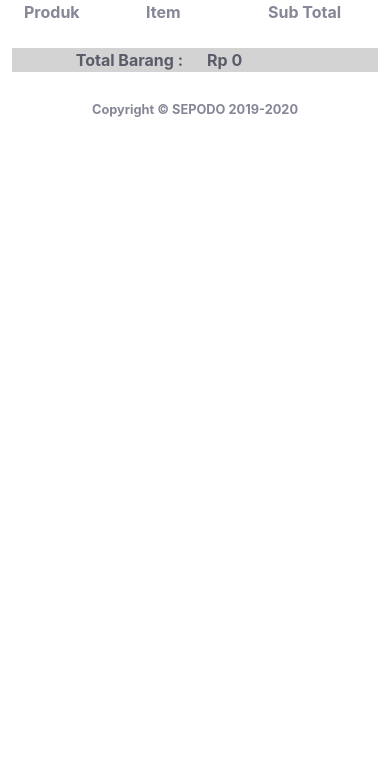
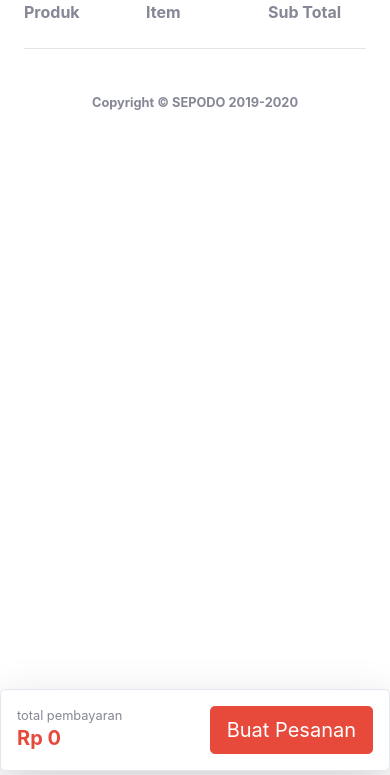
Before and after one commit to dataxu-tech/phpEcomm, a CodeIgniter app: page /PhpEcomm/home/checkout in a window 390 px wide. Shown: the part 69-844 px from the top of the page. Run offline with CodeIgniter, Linux system fonts and the light colour scheme; data comes from the database, SQL or seed files in the repository; some libraries are stand-ins or nearby versions.

Commit message:
fitur checkout

```diff
--- a/application/controllers/Home.php
+++ b/application/controllers/Home.php
@@ -81,10 +81,13 @@
 		$data['user'] 		= $this->user;
 		$data['backArrow']	= 'home/myCart';
 		$data['title']		= 'Checkout';
+		$data['button']		= 'Buat Pesanan';
 
 		$this->load->view('store/templates/header',$data);
 		$this->load->view('store/templates/order_topbar',$data);
 		$this->load->view('store/checkout',$data);
 		$this->load->view('store/templates/footer');
 	}
+
+
 }
--- a/application/views/store/checkout.php
+++ b/application/views/store/checkout.php
@@ -56,11 +56,28 @@
 	</div>
   </div>
   <?php endforeach; ?>
-	<div class="row justify-content-center mt-4" style="background-color: #D3D3D3 ">
-		<div class="col-6 text-right text-dark font-weight-bolder">Total Barang :</div>
-		<div class="col-6 text-dark font-weight-bolder text-left">
-			Rp <?= number_format($this->cart->total(),0,',','.'); ?>
-		</div>
+	<hr>
+	<div class="d-lg-none">
+		<nav class="navbar navbar-expand-lg navbar-light shadow-lg mb-1 bg-white rounded border fixed-bottom">
+		    <ul class="d-flex flex-column navbar-nav mr-auto">
+		      <li class="nav-item active">
+		      	<small>total pembayaran</small>
+
+		      </li>
+		      <li class="nav-item font-weight-bolder text-danger h5">
+		        Rp <?= number_format($this->cart->total(),0,',','.'); ?>
+		      </li>
+		    </ul>
+		    <form class="form-inline my-2 my-lg-0" method="post" action="<?= base_url('home/payment') ?>">
+		      <?php foreach ($this->cart->contents() as $items): ?>
+		      <input type="hidden" name="rowid" value="<?= $items['rowid']; ?>">
+		      <input type="hidden" name="rowid" value="<?= $items['name']; ?>">
+	          <input type="hidden" name="qty" value="<?= $items['qty']; ?>">
+	          <?php endforeach; ?>
+		      <input type="hidden" name="qty" value="<?= $this->cart->total();?>">
+		      <button type="button" class="btn btn-danger btn-lg">Buat Pesanan</button>
+		    </form>
+
+		</nav>
 	</div>
-
 </div>
--- a/application/views/store/single_product.php
+++ b/application/views/store/single_product.php
@@ -1,7 +1,7 @@
 <div class="container-fluid">
     <div class="row">
         <div class="col-12 px-auto text-center bg-dark mt-3">
-            <h3 class="font-weight-bolder text-uppercase text-light"><?= $title ?></h3>
+            <h1 class=" h3 font-weight-bolder text-uppercase text-light"><?= $title ?></h1>
         </div>
     </div>
     <div class="row mt-2">
--- a/application/views/store/templates/order_topbar.php
+++ b/application/views/store/templates/order_topbar.php
@@ -3,5 +3,5 @@
 	<a class="navbar-brand" href="<?= base_url($backArrow); ?>">
 	<i class="fas fa-share fa-2x fa-rotate-180" style="color: #A9A9A9"></i>
 	</a>
-	<h4 class="mr-auto"><?= $title ?></h4>
+	<h1 class="mr-auto h4"><?= $title ?></h1>
 </nav>
```
Also changed, not shown: application/views/store/my_cart.php (+22 -13 lines), application/views/store/templates/single_product_buttom_navbar.php (+5 -5 lines), application/views/store/templates/checkout_buttom_navbar.php (deleted).
